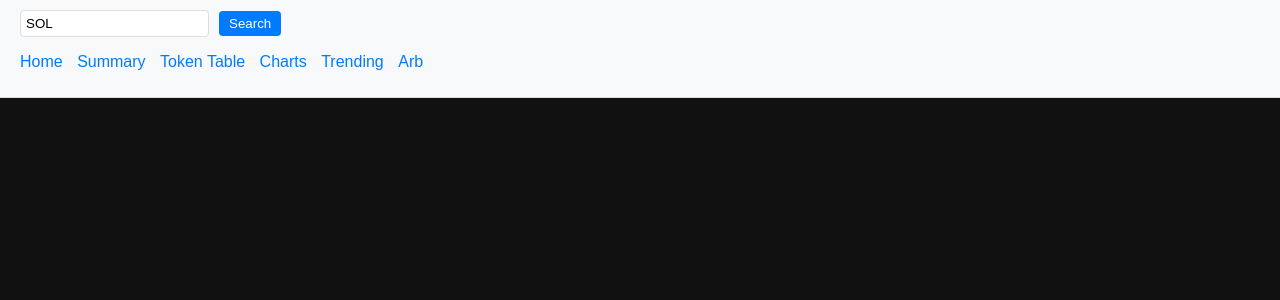
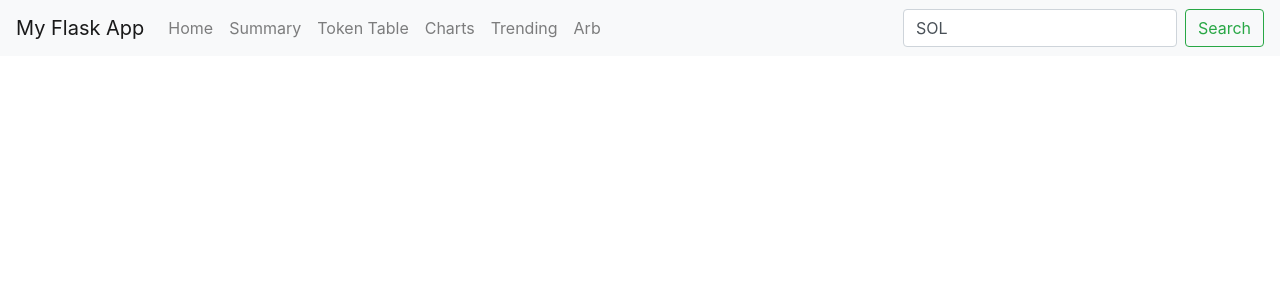
Before and after one commit to howe-s/Arbscreener, a Flask app: template templates/arb.html in a window 1280 px wide. Shown: the top 300 px of the page. Run offline with Flask 3, Linux system fonts and the light colour scheme; the template is opened without the code that fills it, so the values that code supplies are empty; some libraries are stand-ins or nearby versions.

Commit message:
bootstrap

```diff
--- a/static/styles.css
+++ b/static/styles.css
@@ -1,126 +1,4 @@
-.card-container {
-    display: flex;
-    flex-wrap: wrap;
-    justify-content: center;
-    margin: 0 auto;
-    padding: 0 10px;
-    width: 100%;
-    box-sizing: border-box;
-    align-items: center;
-  }
-
-  .card {
-    border: 1px solid #ccc;
-    border-radius: 5px;
-    padding: 10px;
-    margin: 20px;
-    box-shadow: 0 2px 5px rgba(0, 0, 0, 0.1);
-    background-color: #f9f9f9;
-    width: auto;
-    height: auto;
-    display: flex;
-    position: relative;
-    /* text-align: center; */
-  }
-
-  .card-title {
-    font-size: 18px;
-    font-weight: bold;
-    margin-bottom: 10px;
-    align-self: flex-end;
-    position: absolute;
-    top: 10px;
-    right: 10px;
-  }
-
-  .card-content {
-    display: flex;
-    flex-direction: column;
-  }
-
-  .card-content .label {
-    font-weight: bold;
-    display: inline-block;
-    width: 150px;
-  }
-
-  .card-content .value {
-    display: inline-block;
-  }
-
-  .summary-table {
-    width: 100%;
-    border-collapse: collapse;
-  }
-
-  .summary-table th,
-  .summary-table td {
-    border: 1px solid #ddd;
-    padding: 8px;
-    text-align: left;
-  }
-
-  .summary-table th {
-    background-color: #f2f2f2;
-  }
-
-  body {
-    font-family: Arial, sans-serif;
-    margin: 0;
-    padding: 0;
-  }
-
-  nav {
-    background-color: #f8f9fa;
-    padding: 10px 20px;
-    border-bottom: 1px solid #ddd;
-  }
-
-  .search-form {
-    display: flex;
-    align-items: center;
-    margin-bottom: 10px;
-  }
-
-  .search-form input[type="text"] {
-    padding: 5px;
-    margin-right: 10px;
-    border: 1px solid #ddd;
-    border-radius: 4px;
-  }
-
-  .search-form button {
-    padding: 5px 10px;
-    border: none;
-    background-color: #007bff;
-    color: white;
-    border-radius: 4px;
-    cursor: pointer;
-  }
-
-  .search-form button:hover {
-    background-color: #0056b3;
-  }
-
-  .nav-links {
-    list-style: none;
-    padding: 0;
-  }
-
-  .nav-links li {
-    display: inline;
-    margin-right: 10px;
-  }
-
-  .nav-links a {
-    text-decoration: none;
-    color: #007bff;
-  }
-
-  .nav-links a:hover {
-    text-decoration: underline;
-  }
-
-  .container {
-    padding: 20px;
-  }
+.custom-container mt-4{
+  margin-left: none;
+  margin-right: none;
+}
--- a/templates/arb.html
+++ b/templates/arb.html
@@ -3,77 +3,36 @@
 {% block title %}Summary - Dexscreener{% endblock %}
 
 {% block content %}
-<div class="card-container">
-    {% for opportunity in arbitrage_opportunities %}
-    <div class="card">
-        <div class="card-content">
-            <p class="card-text">{{opportunity.pair1}}</p>
-            <p class="card-text">Price: {{opportunity.pair1_price}}</p>
-            <p class="card-text">Liquidity: {{opportunity.pair1_liquidity}}</p>
-            <p class="card-text">Address: {{opportunity.pool_pair1_address}}</p>
-            <p class="card-text">
-                <a href="{{opportunity.pool_pair1_url}}" target="_blank">{{opportunity.pool_pair1_url}}</a>
-            </p>
+<div class="container mt-4">
+    <div class="row">
+        {% for opportunity in arbitrage_opportunities %}
+        <div class="col-md-4 mb-4 d-flex">
+            <div class="card w-100 d-flex flex-column">
+                <div class="card-body flex-grow-1">
+                    <h5 class="card-title">{{ opportunity.pair1 }}</h5>
+                    <p class="card-text">Price: {{ opportunity.pair1_price }}</p>
+                    <p class="card-text">Liquidity: {{ opportunity.pair1_liquidity }}</p>
+                    <p class="card-text">Address: {{ opportunity.pool_pair1_address }}</p>
+                    <p class="card-text">
+                        <a href="{{ opportunity.pool_pair1_url }}" target="_blank" class="card-link">{{ opportunity.pool_pair1_url }}</a>
+                    </p>
+                    <hr>
+                    <h5 class="card-title">{{ opportunity.pair2 }}</h5>
+                    <p class="card-text">Price: {{ opportunity.pair2_price }}</p>
+                    <p class="card-text">Liquidity: {{ opportunity.pair2_liquidity }}</p>
+                    <p class="card-text">Address: {{ opportunity.pool_pair2_address }}</p>
+                    <p class="card-text">
+                        <a href="{{ opportunity.pool_pair2_url }}" target="_blank" class="card-link">{{ opportunity.pool_pair2_url }}</a>
+                    </p>
+                    <hr>
+                    <h5 class="card-title">Summary</h5>
+                    <p class="card-text">Price Difference: {{ opportunity.price_diff }}</p>
+                    <p class="card-text">Liquidity Difference: {{ opportunity.liquidity_diff }}</p>
+                    <p class="card-text">Profit(?): {{ opportunity.profit }}</p>
+                </div>
+            </div>
         </div>
-        <div class="card-content">
-            <p class="card-text">{{opportunity.pair2}}</p>
-            <p class="card-text">Price: {{opportunity.pair2_price}}</p>
-            <p class="card-text">Liquidity: {{opportunity.pair2_liquidity}}</p>
-            <p class="card-text">Address: {{opportunity.pool_pair2_address}}</p>
-            <p class="card-text">
-                <a href="{{opportunity.pool_pair2_url}}" target="_blank">{{opportunity.pool_pair2_url}}</a>
-            </p>
-        </div>
-        <div class="card-content summary-content">
-            <p class="card-text">Price Difference: {{opportunity.price_diff}}</p>
-            <p class="card-text">Liquidity Difference: {{opportunity.liquidity_diff}}</p>
-            <p class="card-text">Profit(?): {{opportunity.profit}}</p>
-        </div>
+        {% endfor %}
     </div>
-    {% endfor %}
 </div>
-<style>
-
-body {
-    background: #111111;
-}
-.card-container {
-    display: flex;
-    flex-wrap: wrap; /* Allows cards to wrap to the next line if needed */
-    gap: 10px; /* Adds space between cards */
-    padding: 10px; /* Adds padding around the card container */
-    box-sizing: border-box; /* Includes padding in width calculations */
-}
-
-.card {
-    flex: 1 1 300px; /* Allows cards to be responsive, adjusting their size */
-    max-width: 100%; /* Ensures the card doesn't exceed container width */
-    border: 1px solid #ccc; /* Optional border for card */
-    border-radius: 5px; /* Optional rounded corners for card */
-    padding: 10px; /* Padding inside the card */
-    box-sizing: border-box; /* Includes padding in width calculations */
-    background-color: #fff; /* Optional background color for card */
-}
-
-.card-content {
-    display: flex;
-    flex-direction: column; /* Stack items vertically by default */
-}
-
-@media (max-width: 768px) {
-    .card {
-        flex: 1 1 100%; /* Makes each card take the full width */
-    }
-
-    .card-content {
-        flex-direction: column; /* Stack items vertically on small screens */
-    }
-}
-
-.card-content p {
-    margin: 0; /* Removes default margins */
-    padding: 10px; /* Padding inside each paragraph */
-    overflow-wrap: break-word; /* Breaks long words to prevent overflow */
-}
-</style>
 {% endblock %}
--- a/templates/base.html
+++ b/templates/base.html
@@ -4,27 +4,51 @@
     <meta charset="UTF-8">
     <meta name="viewport" content="width=device-width, initial-scale=1.0">
     <title>My Flask App</title>
+    <!-- Bootstrap CSS -->
+    <link href="https://stackpath.bootstrapcdn.com/bootstrap/4.5.2/css/bootstrap.min.css" rel="stylesheet">
     <link rel="stylesheet" href="{{ url_for('static', filename='styles.css') }}">
     <script src="https://cdn.jsdelivr.net/npm/chart.js"></script>
 </head>
 <body>
-    <nav>
-        <form action="{{ request.path }}" method="get" class="search-form">
-            <input type="text" name="user_input" value="{{ request.args.get('user_input', 'SOL') }}" placeholder="Search...">
-            <button type="submit">Search</button>
-        </form>
-        <ul class="nav-links">
-            <li><a href="{{ url_for('index', user_input=request.args.get('user_input', 'SOL')) }}">Home</a></li>
-            <li><a href="{{ url_for('summary', user_input=request.args.get('user_input', 'SOL')) }}">Summary</a></li>
-            <li><a href="{{ url_for('token_summary', user_input=request.args.get('user_input', 'SOL')) }}">Token Table</a></li>
-            <li><a href="{{ url_for('charts', user_input=request.args.get('user_input', 'SOL')) }}">Charts</a></li>
-            <li><a href="{{ url_for('trending', user_input=request.args.get('user_input', 'SOL')) }}">Trending</a></li>
-            <li><a href="{{ url_for('arb', user_input=request.args.get('user_input', 'SOL')) }}">Arb</a></li>
-
-        </ul>
+    <nav class="navbar navbar-expand-lg navbar-light bg-light">
+        <a class="navbar-brand" href="{{ url_for('index', user_input=request.args.get('user_input', 'SOL')) }}">My Flask App</a>
+        <button class="navbar-toggler" type="button" data-toggle="collapse" data-target="#navbarNav" aria-controls="navbarNav" aria-expanded="false" aria-label="Toggle navigation">
+            <span class="navbar-toggler-icon"></span>
+        </button>
+        <div class="collapse navbar-collapse" id="navbarNav">
+            <ul class="navbar-nav">
+                <li class="nav-item">
+                    <a class="nav-link" href="{{ url_for('index', user_input=request.args.get('user_input', 'SOL')) }}">Home</a>
+                </li>
+                <li class="nav-item">
+                    <a class="nav-link" href="{{ url_for('summary', user_input=request.args.get('user_input', 'SOL')) }}">Summary</a>
+                </li>
+                <li class="nav-item">
+                    <a class="nav-link" href="{{ url_for('token_summary', user_input=request.args.get('user_input', 'SOL')) }}">Token Table</a>
+                </li>
+                <li class="nav-item">
+                    <a class="nav-link" href="{{ url_for('charts', user_input=request.args.get('user_input', 'SOL')) }}">Charts</a>
+                </li>
+                <li class="nav-item">
+                    <a class="nav-link" href="{{ url_for('trending', user_input=request.args.get('user_input', 'SOL')) }}">Trending</a>
+                </li>
+                <li class="nav-item">
+                    <a class="nav-link" href="{{ url_for('arb', user_input=request.args.get('user_input', 'SOL')) }}">Arb</a>
+                </li>
+            </ul>
+            <form action="{{ request.path }}" method="get" class="form-inline ml-auto">
+                <input class="form-control mr-sm-2" type="text" name="user_input" value="{{ request.args.get('user_input', 'SOL') }}" placeholder="Search...">
+                <button class="btn btn-outline-success my-2 my-sm-0" type="submit">Search</button>
+            </form>
+        </div>
     </nav>
-    <div class="container" id="content">
+    <div class="custom-container mt-4" id="content">
         {% block content %}{% endblock %}
     </div>
+
+    <!-- Bootstrap JS and dependencies -->
+    <script src="https://code.jquery.com/jquery-3.5.1.slim.min.js"></script>
+    <script src="https://cdn.jsdelivr.net/npm/@popperjs/core@2.5.4/dist/umd/popper.min.js"></script>
+    <script src="https://stackpath.bootstrapcdn.com/bootstrap/4.5.2/js/bootstrap.min.js"></script>
 </body>
 </html>
```
Also changed, not shown: templates/token_summary.html (+9 -3 lines).
